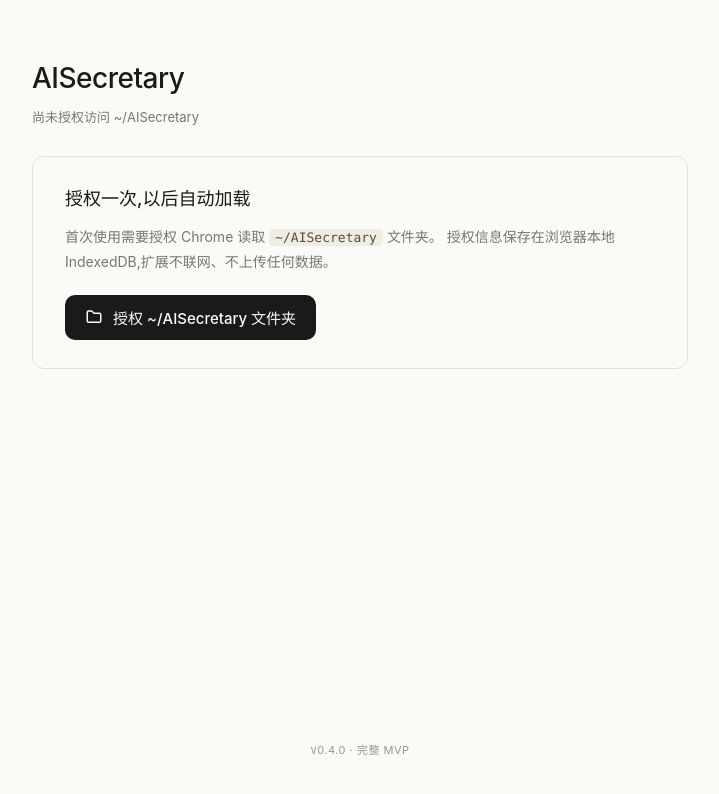
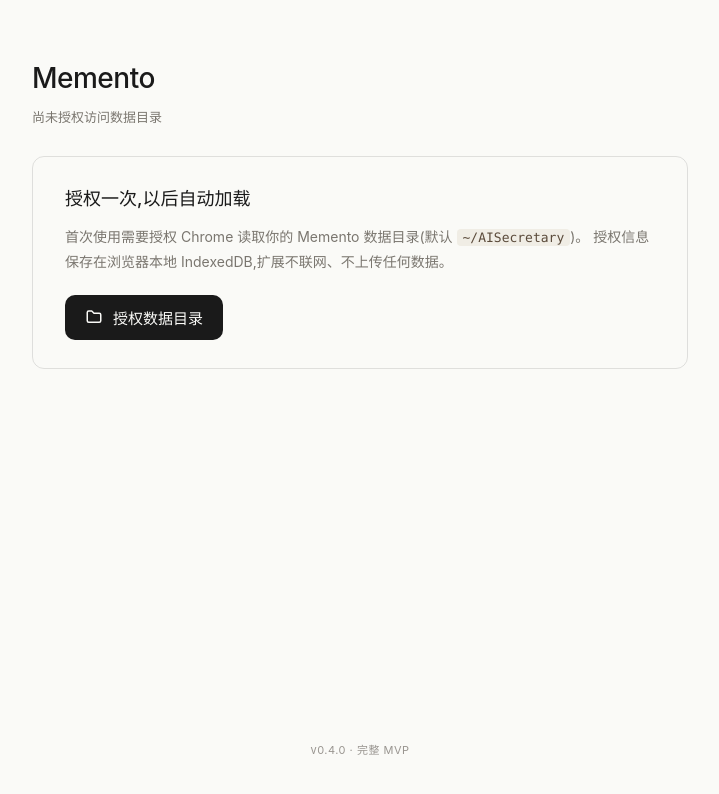
Before and after one commit to Luke20001024/Memento, a browser extension: page chrome-newtab/dashboard.html in a window 1280 px wide. Shown: the whole page, without its empty margins (280-999 px from the left). Drawn offline with Linux system fonts and the light colour scheme.

Commit message:
rebrand: AISecretary → Memento (用户层)
只改用户层品牌:主 README、Chrome 扩展所有面向用户字串、
install/uninstall 横幅 banner。路径 ~/AISecretary/、脚本名
install_aisecretary.sh、Workflow "存入 AI 秘书 ..." 按 Option B
全部保留 (改名要迁移数据 / 重绑快捷键)。

主 README 同步重写开场:Memento 电影引用 + 三轴优势对比表
(记文字 / 记画面 / 回顾) + 路线图二期 (TODO 标准化 prompt)。

```diff
--- a/chrome-newtab/dashboard.html
+++ b/chrome-newtab/dashboard.html
@@ -2,27 +2,27 @@
 <html lang="zh-CN">
 <head>
   <meta charset="UTF-8">
-  <title>AISecretary</title>
+  <title>Memento</title>
   <link rel="stylesheet" href="dashboard.css">
 </head>
 <body>
   <main id="app">
     <header id="hero" class="hero">
-      <h1>AISecretary</h1>
-      <p id="status" class="status">尚未授权访问 ~/AISecretary</p>
+      <h1>Memento</h1>
+      <p id="status" class="status">尚未授权访问数据目录</p>
     </header>
 
     <section id="grant-section" class="grant-card">
       <h2>授权一次,以后自动加载</h2>
       <p class="muted">
-        首次使用需要授权 Chrome 读取 <code>~/AISecretary</code> 文件夹。
+        首次使用需要授权 Chrome 读取你的 Memento 数据目录(默认 <code>~/AISecretary</code>)。
         授权信息保存在浏览器本地 IndexedDB,扩展不联网、不上传任何数据。
       </p>
       <button id="grant-btn" class="cta-primary">
         <svg width="18" height="18" viewBox="0 0 24 24" fill="none" stroke="currentColor" stroke-width="2" stroke-linecap="round" stroke-linejoin="round" aria-hidden="true">
           <path d="M5 4h4l3 3h7a2 2 0 0 1 2 2v8a2 2 0 0 1 -2 2h-14a2 2 0 0 1 -2 -2v-11a2 2 0 0 1 2 -2"/>
         </svg>
-        <span class="btn-label">授权 ~/AISecretary 文件夹</span>
+        <span class="btn-label">授权数据目录</span>
       </button>
     </section>
 
--- a/chrome-newtab/dashboard.js
+++ b/chrome-newtab/dashboard.js
@@ -1,11 +1,11 @@
-// AISecretary Dashboard
-// Commit 3: 数据层 + 完整 UI 渲染
+// Memento · Chrome 新标签页 Dashboard
 // - TODO 大字提醒 (跨所有日期统计,localStorage 记完成态)
 // - 大号"复制今天 → AI"按钮 (clipboard API)
 // - Entry 列表 (默认筛 #TODO,chip 切换)
-// - 空状态: 今天无记录 / 当前筛选无内容
+// - 统计 + 90 天热力图 + favicon 数字徽章
 //
 // 本文件不依赖任何外部库,内含一个极简 markdown 渲染器 (paragraphs + code + list)。
+// 注: 内部技术目录名仍为 AISecretary (沿用旧名),Memento 是后改的产品名。
 
 // =============================================================
 // 0. IndexedDB · 存放 directoryHandle
@@ -361,7 +361,7 @@ function updateFavicon(n) {
 }
 
 function updateTitle(n) {
-  document.title = n === 0 ? 'AISecretary' : `${n} TODO · AISecretary`;
+  document.title = n === 0 ? 'Memento' : `${n} TODO · Memento`;
 }
 
 function renderSectionDivider() {
```
Also changed, not shown: chrome-newtab/manifest.json, 4 other files.
